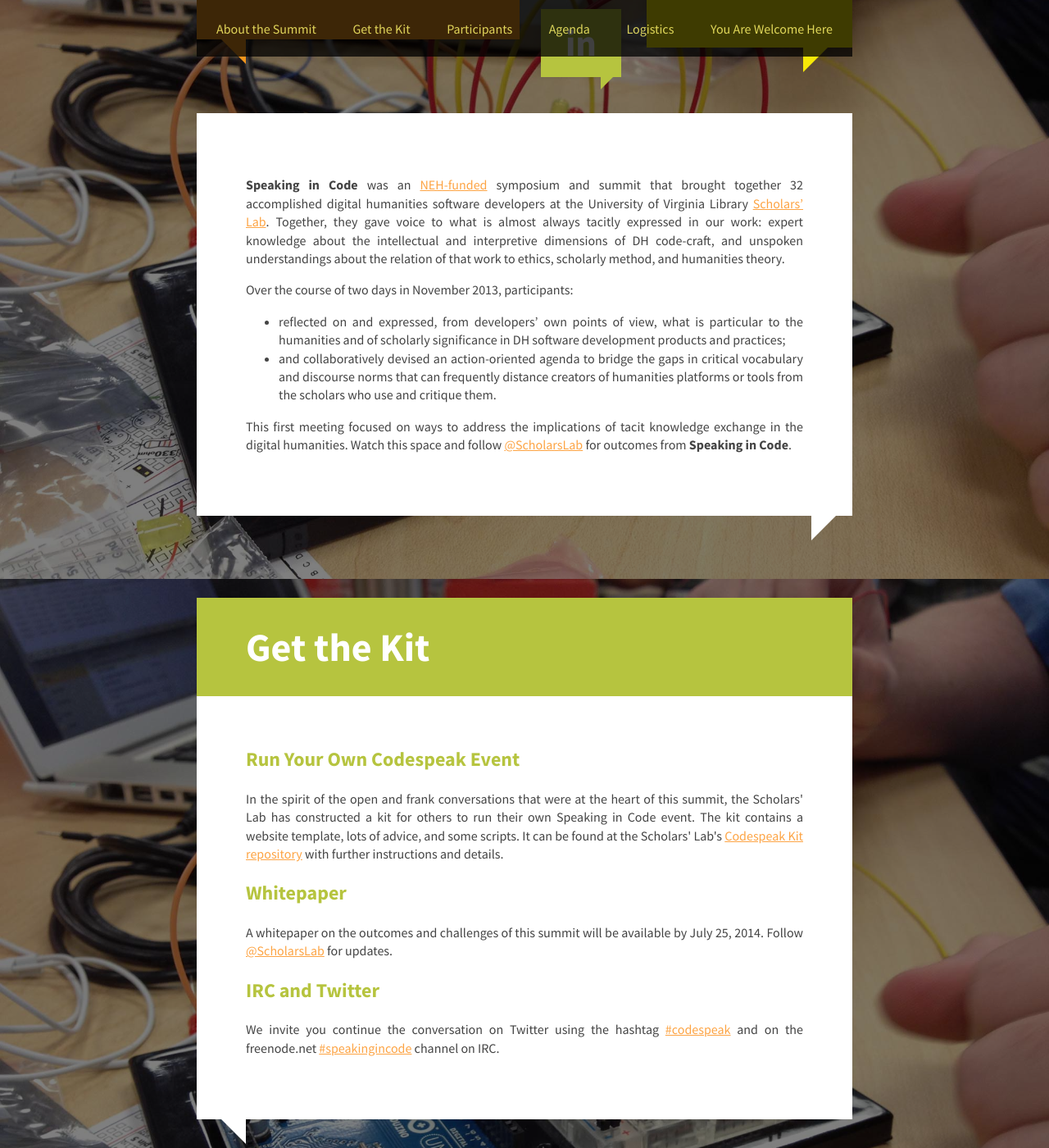
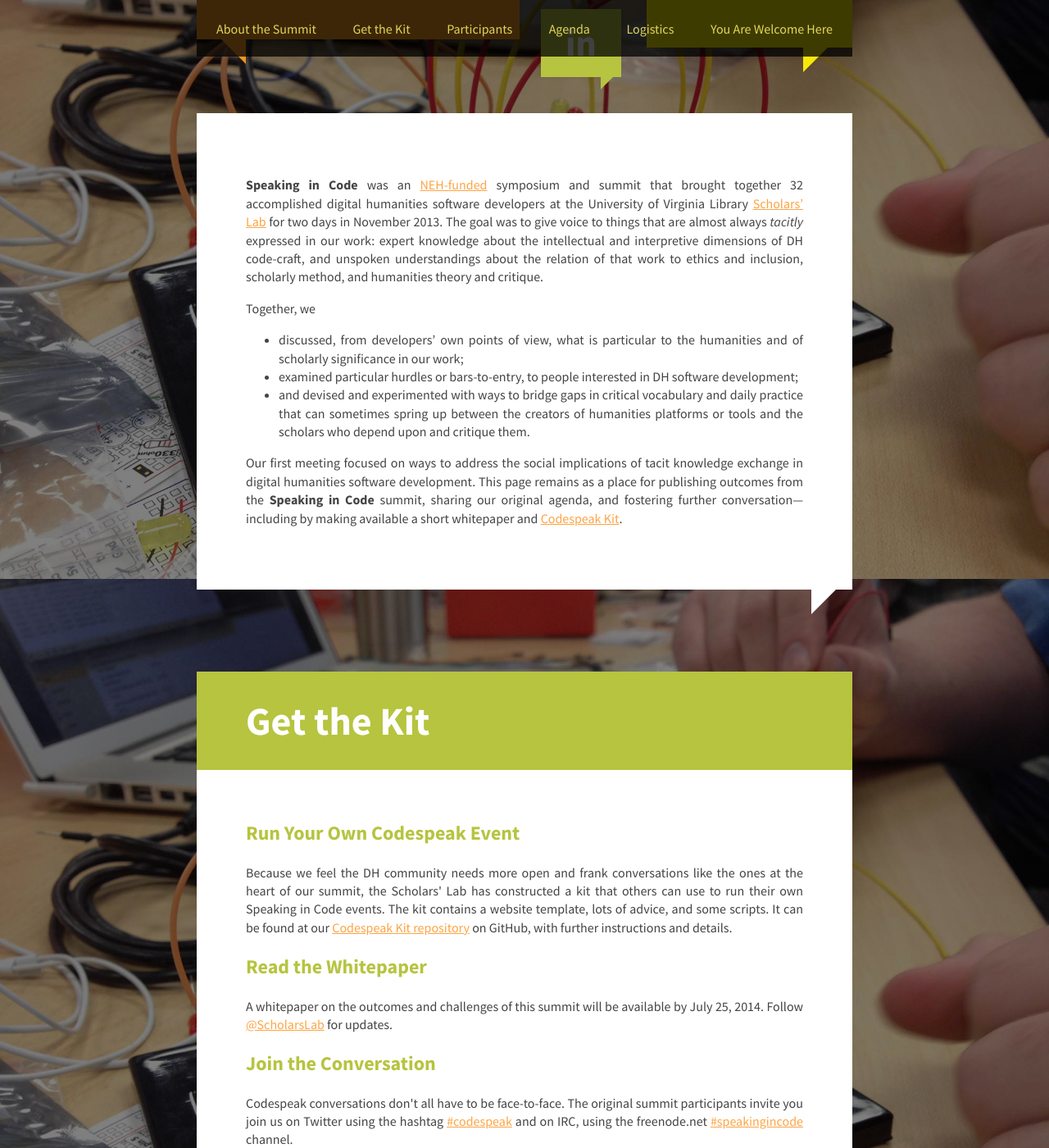
Before and after one commit to scholarslab/speakingincode, a Jekyll site: the page built from index.html, in a window 1280 px wide and 1400 px high, scrolled down 254 px. Shown: the whole window at 82% size. Built offline with Jekyll 4.4.1, drawn with Linux system fonts in a browser that asks for light colours; nearby versions of some CDN libraries; some web fonts are replaced; Markdown is read by kramdown in place of the engine named in the settings; some of the changed text lies outside the part shown.

Commit message:
prose updates for launch

```diff
--- a/index.html
+++ b/index.html
@@ -7,58 +7,51 @@
       href="http://www.neh.gov/divisions/odh">NEH-funded</a> symposium and
     summit that brought together 32 accomplished digital
     humanities software developers at the University of Virginia Library <a
-    href="http://scholarslab.org">Scholars’ Lab</a>. Together, they gave
-  voice to what is almost always tacitly expressed in our work: expert
+    href="http://scholarslab.org">Scholars’ Lab</a> for two days in November 2013. The goal was to give
+  voice to things that are almost always <em>tacitly</em> expressed in our work: expert
   knowledge about the intellectual and interpretive dimensions of DH
   code-craft, and unspoken understandings about the relation of that work to
-  ethics, scholarly method, and humanities theory.</p> <p>Over the course of
-  two days in November 2013, participants:
+  ethics and inclusion, scholarly method, and humanities theory and critique.</p> <p>Together, we
 		<ul>
-      <li>reflected on and expressed, from developers’ own points of view, what
-      is particular to the humanities and of scholarly significance in DH
-      software development products and practices;</li>
-      <li>and collaboratively
-      devised an action-oriented agenda to bridge the gaps in critical
-      vocabulary and discourse norms that can frequently distance creators of
-      humanities platforms or tools from the scholars who use and critique
-      them.</li>
+      <li>discussed, from developers’ own points of view, what
+      is particular to the humanities and of scholarly significance in our work;</li>
+	  <li>examined particular hurdles or bars-to-entry, to people interested in DH software development;</li>
+      <li>and devised and experimented with ways to bridge gaps in critical vocabulary and daily practice that can sometimes spring up between the creators of humanities platforms or tools and the scholars who depend upon and critique them.</li>
 		</ul></p>
-    <p>This first meeting focused on ways to address the implications of
-    tacit knowledge exchange in the digital humanities. Watch this space and
-  follow <a href="http://twitter.com/scholarslab">@ScholarsLab</a> for outcomes
-  from <strong>Speaking in Code</strong>.</p> </section>
+    <p>Our first meeting focused on ways to address the social implications of
+    tacit knowledge exchange in digital humanities software development. This page remains as a place for publishing outcomes from the <strong>Speaking in Code</strong> summit, sharing our original agenda, and fostering further conversation—including by making available a short whitepaper and <a href="#outcomes">Codespeak Kit</a>.</p> </section>
 
 <section id="outcomes">
   <h1>Get the Kit</h1>
   <h2>Run Your Own Codespeak Event</h2>
   <p>
-    In the spirit of the open and frank conversations that were at the heart
-    of this summit, the Scholars' Lab has constructed a kit for others to run
-    their own Speaking in Code event.  The kit contains a website template,
-    lots of advice, and some scripts. It can be found at the Scholars' Lab's
+    Because we feel the DH community needs more open and frank conversations like the ones at the heart
+    of our summit, the Scholars' Lab has constructed a kit that others can use to run
+    their own Speaking in Code events.  The kit contains a website template,
+    lots of advice, and some scripts. It can be found at our
     <a
       href="https://github.com/scholarslab/codespeakkit/blob/master/README.md#codespeak-kit">Codespeak
-    Kit repository</a> with further instructions and details.
+    Kit repository</a> on GitHub, with further instructions and details.
   </p>
-  <h2>Whitepaper</h2>
+  <h2>Read the Whitepaper</h2>
   <p>
     A whitepaper on the outcomes and challenges of this summit will be available by July 25, 2014. Follow
     <a href="http://twitter.com/scholarslab">@ScholarsLab</a> for updates.
     </p>
-  <h2>IRC and Twitter</h2>
-  <p>We invite you continue the conversation on Twitter using the hashtag <a
-  href="https://twitter.com/search?q=%23codespeak">#codespeak</a> and on the freenode.net <a
+  <h2>Join the Conversation</h2>
+  <p>Codespeak conversations don't all have to be face-to-face. The original summit participants invite you join us on Twitter using the hashtag <a
+  href="https://twitter.com/search?q=%23codespeak">#codespeak</a> and on IRC, using the freenode.net <a
 href="http://webchat.freenode.net/?channels=%23codespeak&uio=d4">#speakingincode</a>
-channel on IRC.</p>
+channel.</p>
 </section>
 
 <section id="participants">
     <h1>Participants</h1>
-    <p><strong>Speaking in Code</strong> included participants selected on the
+    <p><strong>Speaking in Code</strong> participants were selected on the
     basis of their demonstrated experience in digital humanities software
     development, their interest in advancing solutions to the problems raised
-    by the summit, and the disciplinary and cultural diversity they bring to
-    the conversation.</p>
+    by the summit, and the disciplinary and cultural diversity they brought to
+    the conversation. These folks were at the inaugural event. Click for bios and more information. </p>
 
     <ul class="participants">
             <li id="bridget-almas">
@@ -220,7 +213,8 @@
 </section>
 
 <section id="agenda">
-    <h1>Agenda</h1>
+    <h1>Summit Agenda</h1>
+		  <p><strong>For posterity, and as an example for people using our <a href="#outcomes">Codespeak Kit</a>.</strong></p>
     <p>We start from the premise that humanities software development holds more in common with traditional arts-and-crafts practice than with academic discourse, and that its methods and assumptions may embed a valuable, largely non-verbal new hermeneutic of “making.” The <strong>Speaking in Code</strong> program calls on five respected, versatile, and motivated experts in the field to help participants articulate—from their own vantage points—whether and to what degree tacit humanities knowledge is embedded in DH developers’ craft, and to outline the new scholarly and methodological understandings that may be emergent from their praxis.</p>
 	<p>The second part of the summit will be a unconference-style “Development Day,” designed to foster grassroots leadership among participants and seed collaborative projects that may be technical or social in nature. Projects pitched on the second day are meant to address the larger goals of <strong>Speaking in Code</strong> and the most practicable and potentially transformative among them may be undertaken by the <a href="http://scholarslab.org">Scholars’ Lab</a> and new partners after the summit ends.</p>
 	<h2>Sunday, November 3rd</h2>
@@ -394,11 +388,12 @@
 
 <section id="logistics">
     <h1>Logistics</h1>
+	  <p><strong>For posterity, and as an example for people using our <a href="#outcomes">Codespeak Kit</a>.</strong></p>
     <h2>Times and Dates</h2>
-    <p>The <strong>Speaking in Code</strong> program ran for two full
+    <p>The <strong>Speaking in Code</strong> program will run for two full
     days, 4-5 November 2013, starting with an 8:30am breakfast in the Scholars'
-    Lab. Participants arrived in Charlottesville on the evening
-    of Sunday, November 3rd. The sessions concluded before 5pm on Tuesday.</p>
+    Lab. Participants should arrive in Charlottesville on the evening
+    of Sunday, November 3rd. The sessions will conclude before 5pm on Tuesday.</p>
     <h2>Location & Directions</h2>
     <p>If you are driving to the Charlottesville area, you will probably want
     <a href="http://www.virginia.edu/Map/">Maps &amp; Directions</a> to the
```
